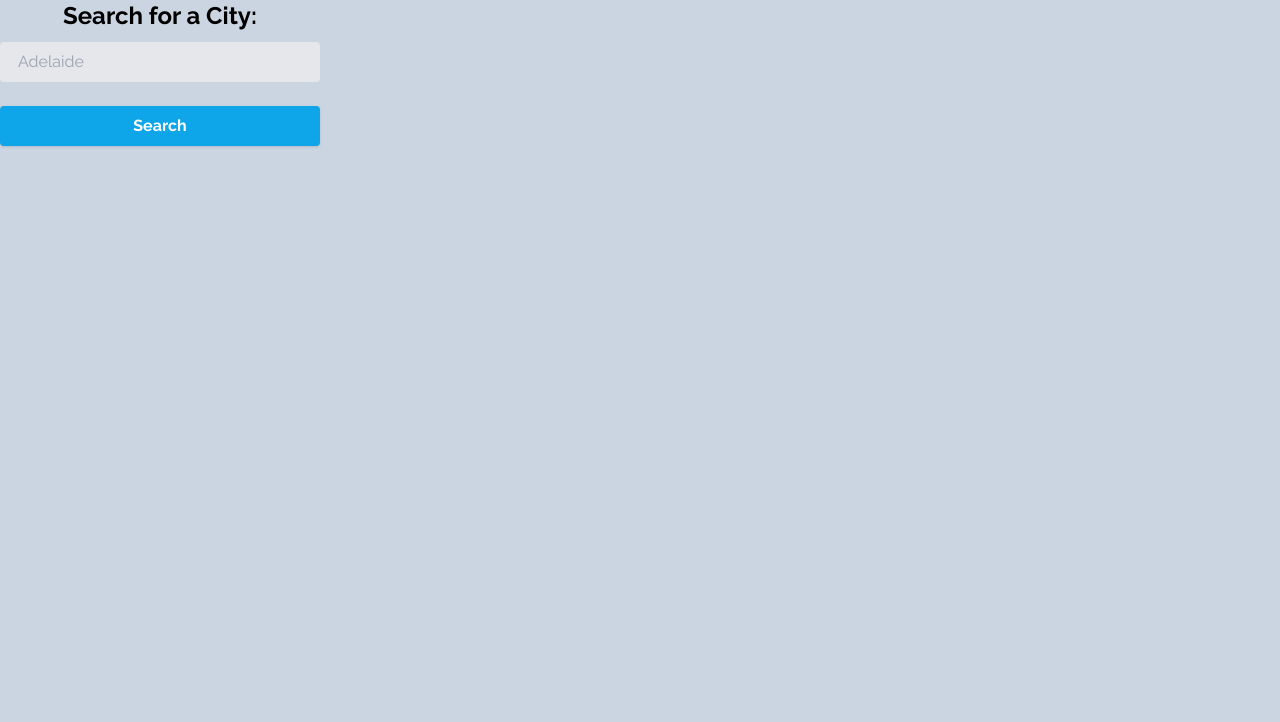
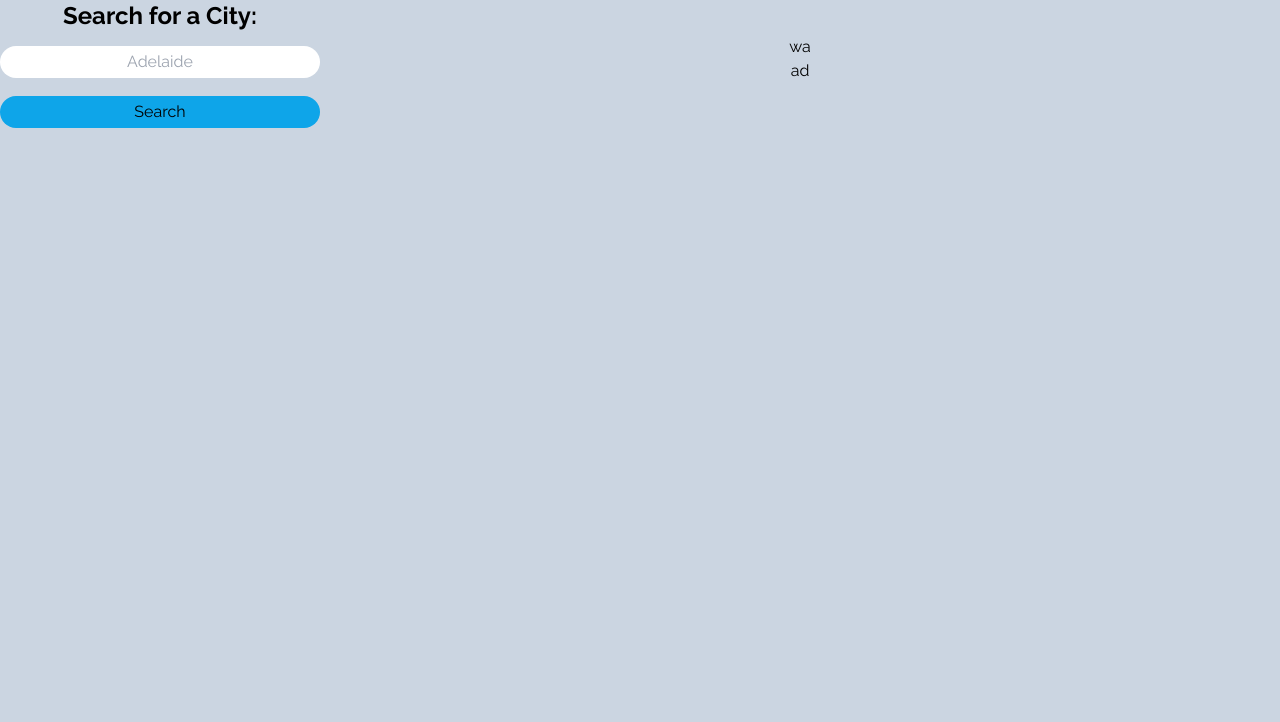
Before and after one commit to daman29/Weather-Dashboard, a plain HTML site: page index.html in a window 1280 px wide. Shown: the part 78-800 px from the top of the page. Drawn offline with nearby package versions, Linux system fonts and the light colour scheme.

Commit message:
Form styled with tailwind

```diff
--- a/assets/js/script.js
+++ b/assets/js/script.js
@@ -0,0 +1,16 @@
+const searchBtn = document.querySelector('#search-btn')
+
+searchBtn.addEventListener('click',function(event){
+    event.preventDefault()
+    const cityName= document.querySelector('#city-name').value
+    console.log(cityName)
+})
+document.addEventListener("keyup", function(event) {
+    // Number 13 is the "Enter" key on the keyboard
+    if (event.keyCode === 13) {
+      // Cancel the default action, if needed
+      event.preventDefault();
+      // Trigger the button element with a click
+      searchBtn.click();
+    }
+});
--- a/index.html
+++ b/index.html
@@ -27,28 +27,15 @@
 
     <main class="container flex flex-row justify-around items-center">
 
-      <div class="basis-1/4 flex flex-column items-center justify-center">
-
-        <form class="w-full max-w-sm">
-          <h2 class="text-2xl text-center text-dark font-bold py-2.5 ">Search for a City:</h2>
-          <div class="md:flex md:items-center mb-6 w-full">
-            <div class="w-full">
-              <input class="bg-gray-200 appearance-none border-2 border-gray-200 rounded w-full py-2 px-4 text-gray-700 leading-tight focus:outline-none focus:bg-white focus:border-purple-500 mx-auto" id="inline-full-name" type="text" placeholder="Adelaide">
-            </div>
-          </div>
-          <div class="flex w-auto w-full">
-            <div class="w-full">
-              <button class="shadow bg-sky-500 hover:bg-indigo-600 focus:shadow-outline focus:outline-none text-white font-bold py-2 px-4 rounded w-full" type="button">
-                Search
-              </button>
-            </div>
-          </div>
-        </form>
+      <div class="basis-1/4 flex flex-col items-center justify-center">
+          <h2 class="text-2xl text-center text-dark font-bold py-2.5">Search for a City:</h2>
+          <input id="city-name" class="rounded-2xl text-center py-1 px-2.5 mb-2.5 mt-1 w-full" type="text" placeholder="Adelaide">
+          <button id="search-btn" class="rounded-2xl bg-sky-500 hover:bg-indigo-600 py-1 px-2.5 w-full mt-2">Search</button>
       </div>
 
-      <div class="basis-3/4 flex flex-column items-center justify-center">
-        <div></div>
-        <div></div>
+      <div class="basis-3/4 flex flex-col items-center justify-center">
+        <div>wa</div>
+        <div>ad</div>
       </div>
 
     </main>
```
